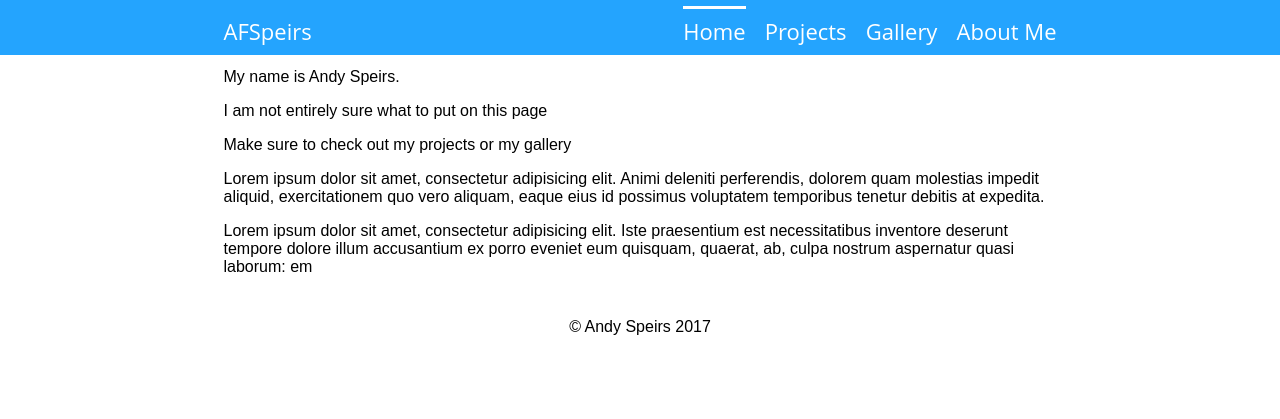
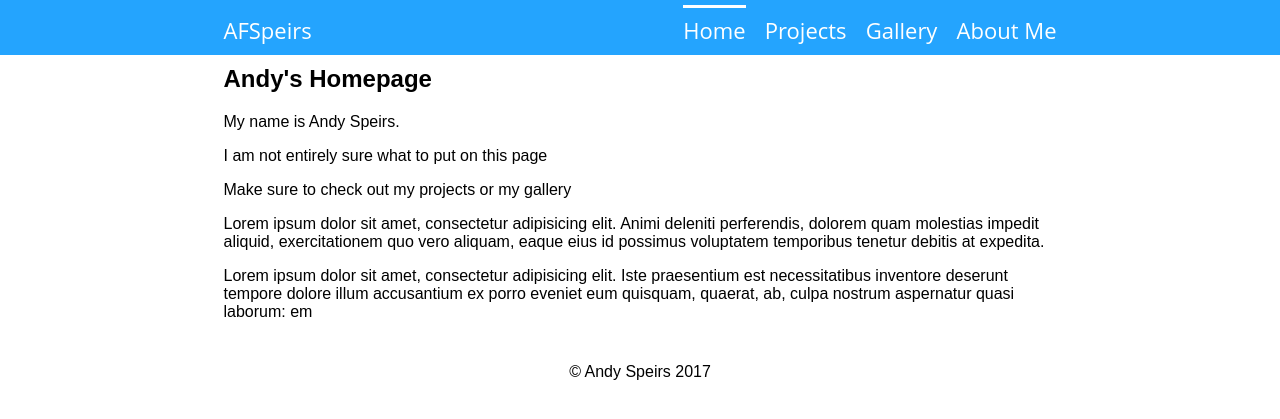
Before and after one commit to afspeirs/speirs.dev, a web app: file index.html in a window 1280 px wide. Shown: the top 419 px of the page. Run offline with its HTML, style and script files only (its server is not run), Linux system fonts and the light colour scheme.

Commit message:
Renamed .warp Fixed some css

```diff
--- a/css/main.css
+++ b/css/main.css
@@ -2,15 +2,14 @@
 	font-family: Arial, Helvetica, sans-serif;
 }
 
-#container, .wrap {
+#container, .header-wrap {
 	position: absolute;
 	top: 0px;
 	left: 0px;
-	/*height: 100%;*/
 	width: 100%;
 }
 
-.wrap {
+.header-wrap {
     height: 55px;
 	background-color: #24A4fE;
 }
@@ -26,7 +25,7 @@
 	margin: 0 auto;
 }
 #main {
-	clear: both;
+	margin-top: 65px;
 }
 #main p {
 	font-size: 16px;
--- a/css/nav.css
+++ b/css/nav.css
@@ -14,6 +14,7 @@
 #nav ul {
 	list-style: none;
     padding: 0;
+	margin: 15px 0;
 }
 #nav li {
     display: inline;
@@ -42,7 +43,6 @@
 .expand {
 	display: block;
 	background-color: #24A4fE;
-	clear: both;
 	text-align: right;
 	position: absolute;
 	z-index: 10;
--- a/index.html
+++ b/index.html
@@ -12,7 +12,7 @@
 
 <body>
 	<div id="container">
-		<div class="wrap">
+		<div class="header-wrap">
 			<div id="header">
 				<div id="nav" style="float: left">
 					<ul><li><a href="index.html">AFSpeirs</a></li></ul>
--- a/pages/gallery.html
+++ b/pages/gallery.html
@@ -13,7 +13,7 @@
 
 <body>
 	<div id="container">
-		<div class="wrap">
+		<div class="header-wrap">
 			<div id="header">
 				<div id="nav" style="float: left">
 					<ul><li><a href="../index.html">AFSpeirs</a></li></ul>
--- a/pages/projects.html
+++ b/pages/projects.html
@@ -13,7 +13,7 @@
 
 <body>
 	<div id="container">
-		<div class="wrap">
+		<div class="header-wrap">
 			<div id="header">
 				<div id="nav" style="float: left">
 					<ul><li><a href="../index.html">AFSpeirs</a></li></ul>
```
